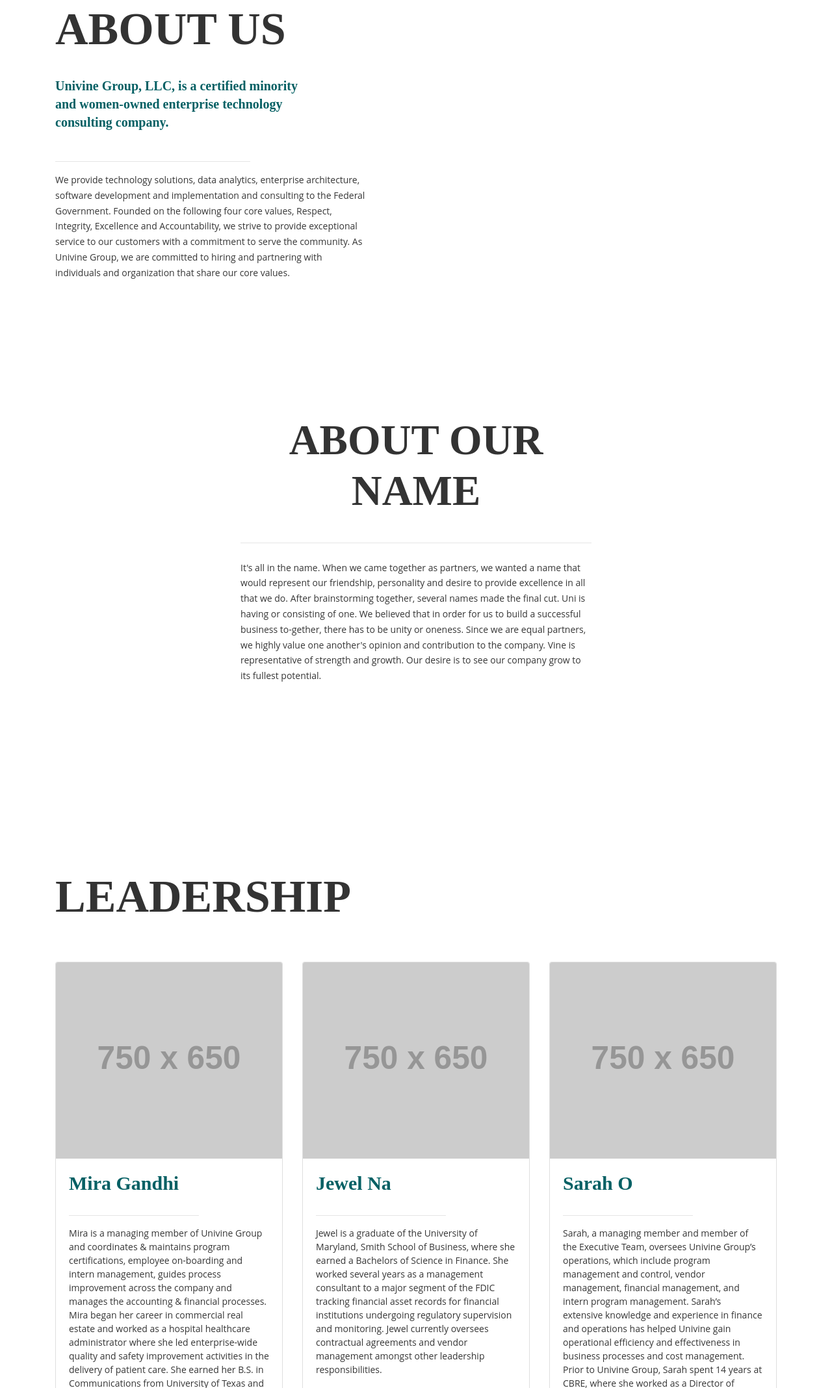
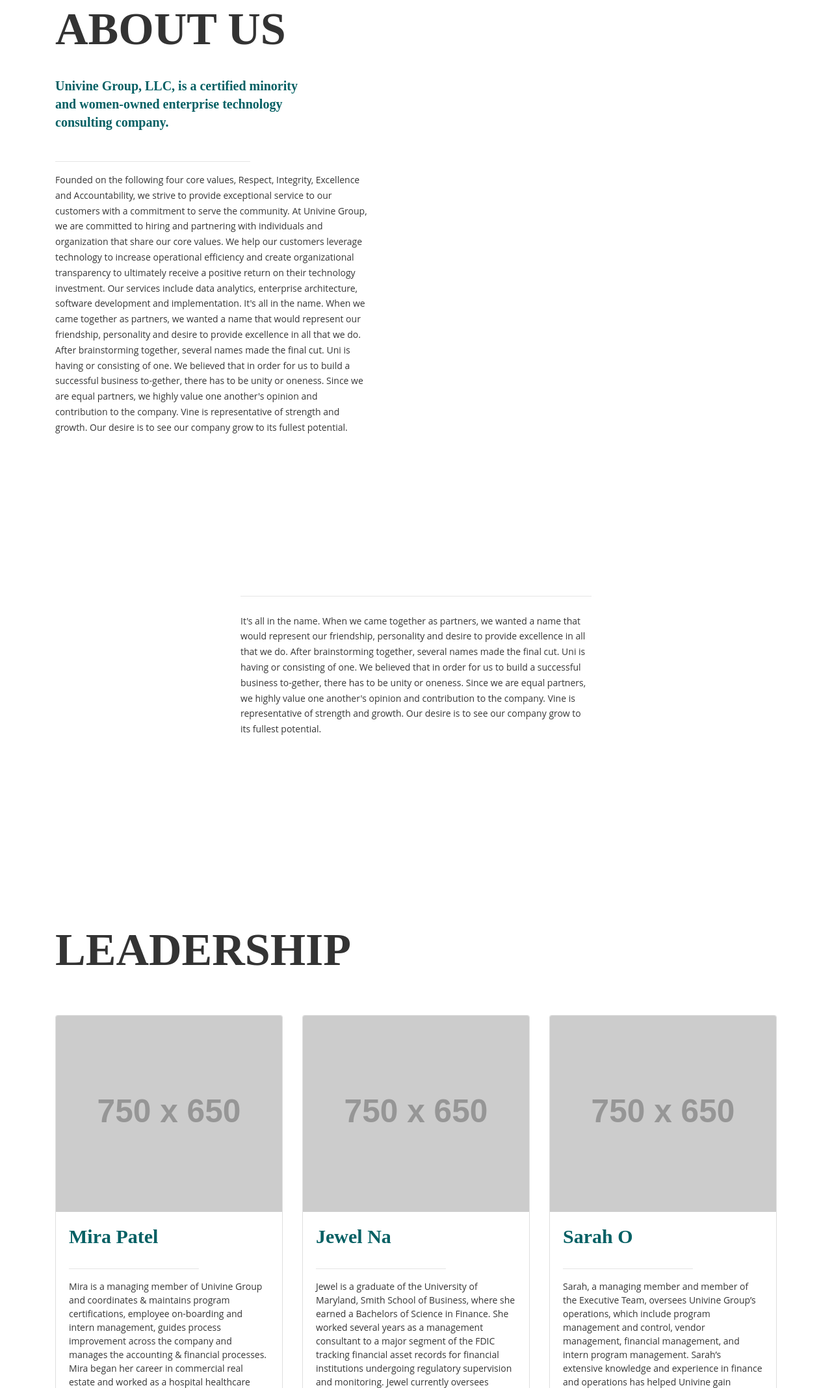
Before and after one commit to univinegroup/univinegroup.github.io, a website: page about.html in a window 1280 px wide. Shown: the part 253-2389 px from the top of the page at 65% size. Drawn offline with Linux system fonts and the light colour scheme; placeholder pictures from the web are drawn by us.

Commit message:
Update about.html

```diff
--- a/about.html
+++ b/about.html
@@ -72,9 +72,10 @@
 
         <div class="subcontainers2">
               <p class="Bodystyle">
-                We provide technology solutions, data analytics, enterprise architecture, software development and implementation and consulting to the Federal Government.
-                Founded on the following four core values, Respect, Integrity, Excellence and Accountability, we strive to provide exceptional service to our customers
-                with a commitment to serve the community. As Univine Group, we are committed to hiring and partnering with individuals and organization that share our core values.
+                Founded on the following four core values, Respect, Integrity, Excellence and Accountability, we strive to provide exceptional service to our customers with a commitment to serve the community. At Univine Group, we are committed to hiring and partnering with individuals and organization that share our core values. We help our customers leverage technology to increase operational efficiency and create organizational transparency to ultimately receive a positive return on their technology investment.  Our services include data analytics, enterprise architecture, software development and implementation.
+
+It's all in the name. When we came together as partners, we wanted a name that would represent our friendship, personality and desire to provide excellence in all that we do. After brainstorming together, several names made the final cut. Uni is having or consisting of one. We believed that in order for us to build a successful business to-gether, there has to be unity or oneness. Since we are equal partners, we highly value one another's opinion and contribution to the company. Vine is representative of strength and growth. Our desire is to see our company grow to its fullest potential.
+
               </p>
         </div>
         <p>&nbsp;</p>
@@ -85,7 +86,7 @@
       <!-- about name Content -->
       <div class="row">
         <div class="col-lg-6" id="centerlayout">
-          <h2>ABOUT OUR NAME</h2>
+          <h2></h2>
           <div class="linestyle2"><hr class="line2"></hr></div>
                   <p class="Bodystyle">
                     It's all in the name. When we came together as partners, we wanted a name that
@@ -116,8 +117,9 @@
           <div class="card h-100 text-center">
             <img class="card-img-top" src="http://placehold.it/750x650" alt="">
             <div class="card-body">
-              <h4 class="card-title">Mira Gandhi</h4><hr class="line3">
-              <p class="card-text">Mira is a managing member of  Univine Group and coordinates & maintains program certifications, employee on-boarding and intern management, guides process improvement across the company and manages the accounting &  financial processes.  Mira began her career in commercial real estate and worked as a hospital healthcare administrator where she led enterprise-wide quality and safety improvement activities in the delivery of patient care. She earned her B.S. in Communications from University of Texas and MBA/MHA from University of Houston.
+              <h4 class="card-title">Mira Patel</h4><hr class="line3">
+              <p class="card-text">Mira is a managing member of  Univine Group and coordinates & maintains program certifications, employee on-boarding and intern management, guides process improvement across the company and manages the accounting &  financial processes.
+Mira began her career in commercial real estate and worked as a hospital healthcare administrator where she led enterprise-wide quality and safety improvement activities in the delivery of patient care. She earned her B.S. in Communications from University of Texas and MBA/MHA from University of Houston.
 </p>
             </div>
             <!--<div class="card-footer">
@@ -142,7 +144,7 @@
             <img class="card-img-top" src="http://placehold.it/750x650" alt="">
             <div class="card-body">
               <h4 class="card-title">Sarah O</h4><hr class="line3">
-              <p class="card-text">Sarah, a managing member and member of the Executive Team, oversees Univine Group’s operations, which include program management and control, vendor management, financial management, and intern program management. Sarah’s extensive knowledge and experience in finance and operations has helped Univine gain operational efficiency and effectiveness in business processes and cost management. Prior to Univine Group, Sarah spent 14 years at CBRE, where she worked  as a Director of brokerage to expand tenant representation market share and managing finance and operations for the Mid-Atlantic region. Sarah also spent 4 years at Arthur Andersen, where she worked as an auditor.  Sarah possesses B.A. degrees in Accounting and Marketing from the University of Maryland, Robert H. Smith School of Business.
+              <p class="card-text">Sarah, a managing member and member of the Executive Team, oversees Univine Group’s operations, which include program management and control, vendor management, financial management, and intern program management. Sarah’s extensive knowledge and experience in finance and operations has helped Univine gain operational efficiency and effectiveness in business processes and cost management. Prior to Univine Group, Sarah spent 14 years at CBRE, where she worked as a Director of brokerage to expand tenant representation market share and managing finance and operations for the Mid-Atlantic region. Sarah also spent 4 years at Arthur Andersen, where she worked as an auditor. Sarah possesses B.A. degrees in Accounting and Marketing from the University of Maryland, Robert H. Smith School of Business.
 </p>
             </div>
             <!--<div class="card-footer">
```
